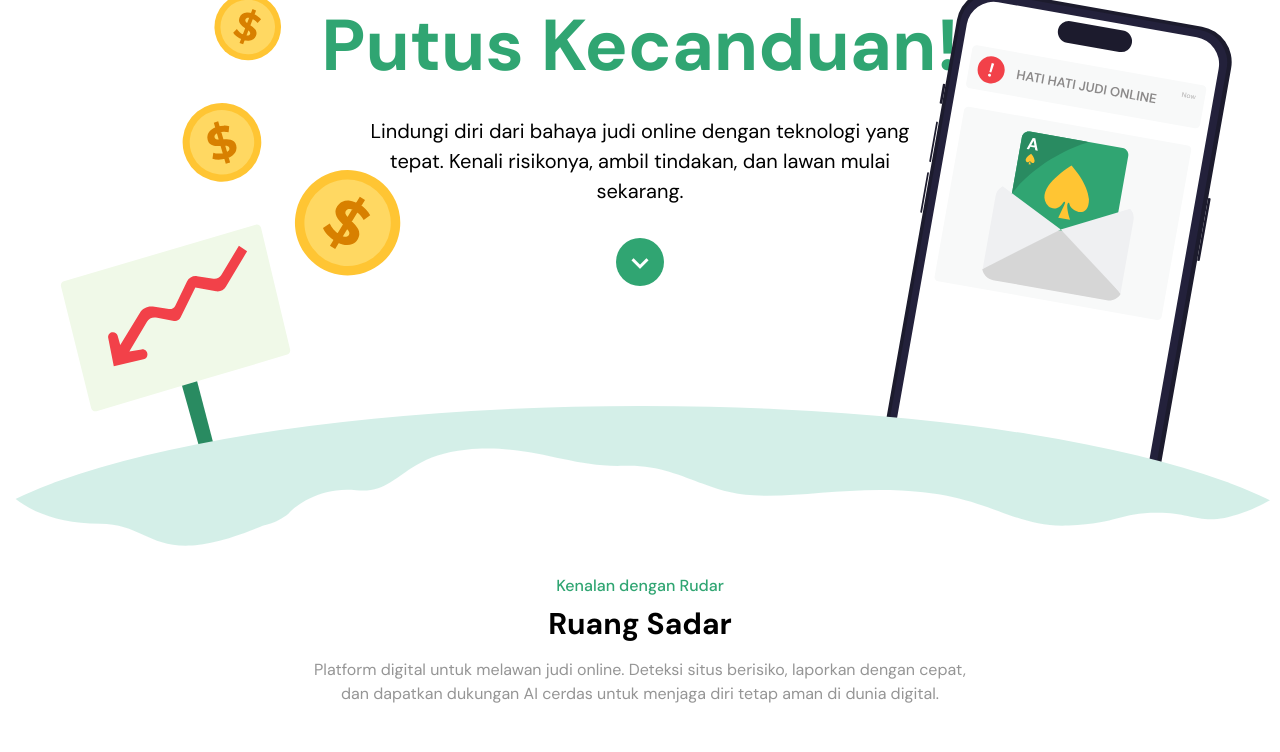
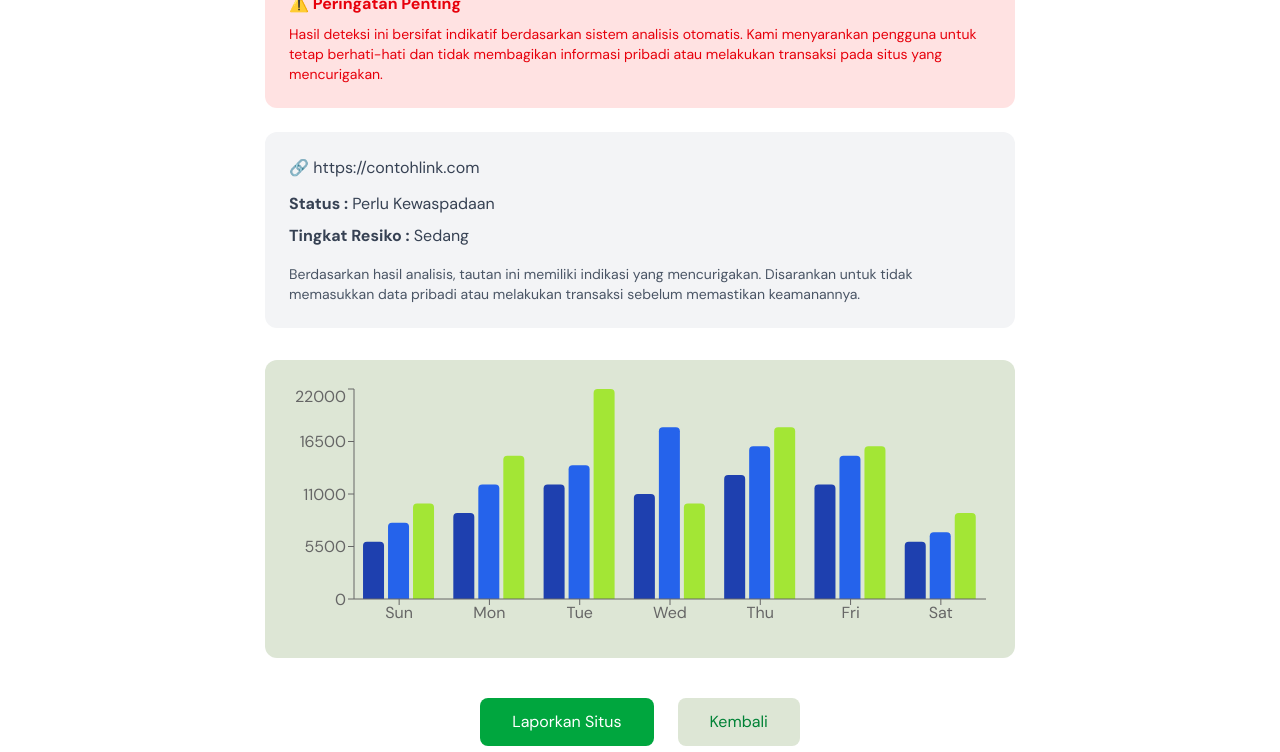
Before and after one commit to nnadra/rudar-web, a React (Vite) app: page /hasil in a window 1280 px wide. Shown: the part 280-1032 px from the top of the page. Built offline with nearby package versions, Linux system fonts and the light colour scheme; grey boxes are pictures that could not be loaded.

Commit message:
detail-situs

```diff
--- a/package.json
+++ b/package.json
@@ -20,6 +20,7 @@
     "react": "^19.2.0",
     "react-dom": "^19.2.0",
     "react-router-dom": "^7.13.1",
+    "recharts": "^3.8.0",
     "tailwindcss": "^4.2.1"
   },
   "devDependencies": {
--- a/src/App.jsx
+++ b/src/App.jsx
@@ -7,6 +7,8 @@ import Pelaporan from "./pages/Features/pelaporan.jsx";
 import Artikel from "./pages/LandingPage/berita.jsx";
 import Kontak from "./pages/LandingPage/kontak.jsx";
 import Footer from "./components/Footer.jsx";
+import Situs from "./pages/Features/situs.jsx";
+import Hasil from "./pages/Features/result-situs.jsx";
 
 function App() {
   return (
@@ -20,6 +22,8 @@ function App() {
         <Route path="/pelaporan" element={<Pelaporan />} />
         <Route path="/artikel" element={<Artikel />} />
         <Route path="/kontak" element={<Kontak />} />
+        <Route path="/detail-deteksi" element={<Situs />} />
+        <Route path="/hasil" element={<Hasil />} />
       </Routes>
 
       <Footer/>
--- a/src/components/Navbar.jsx
+++ b/src/components/Navbar.jsx
@@ -14,7 +14,11 @@ const Navbar = () => {
       <div className="bg-[#F0F9E8] rounded-[30px] px-6 py-3">
         <ul className="flex gap-6 font-medium text-[#12462F]">
           <li className="cursor-pointer hover:text-[#30A572]">Tentang Kami</li>
-          <li className="cursor-pointer hover:text-[#30A572]">Deteksi Situs</li>
+             <li>
+            <Link to="/detail-deteksi" className="hover:text-[#30A572]">
+              Deteksi Situs
+            </Link>
+          </li>
           <li>
             <Link to="/pelaporan" className="hover:text-[#30A572]">
               Pelaporan
--- a/src/pages/Features/pelaporan.jsx
+++ b/src/pages/Features/pelaporan.jsx
@@ -30,7 +30,7 @@ export default function Pelaporan() {
   };
 
   return (
-    <div className="w-full min-h-screen bg-[#F5F5F5] flex items-center justify-center px-6">
+    <div className="w-full min-h-screen flex items-center justify-center px-6">
 
       <div className="w-full max-w-3xl">
 
--- /dev/null
+++ b/src/pages/Features/result-situs.jsx
@@ -0,0 +1,101 @@
+import { useLocation, useNavigate } from "react-router-dom";
+import {
+  BarChart,
+  Bar,
+  XAxis,
+  YAxis,
+  Tooltip,
+  ResponsiveContainer
+} from "recharts";
+
+export default function Hasil() {
+  const location = useLocation();
+  const navigate = useNavigate();
+
+  const url = location.state?.url || "https://contohlink.com";
+
+  const data = [
+    { name: "Sun", reach: 10000, activity: 8000, engaged: 6000 },
+    { name: "Mon", reach: 15000, activity: 12000, engaged: 9000 },
+    { name: "Tue", reach: 22000, activity: 14000, engaged: 12000 },
+    { name: "Wed", reach: 10000, activity: 18000, engaged: 11000 },
+    { name: "Thu", reach: 18000, activity: 16000, engaged: 13000 },
+    { name: "Fri", reach: 16000, activity: 15000, engaged: 12000 },
+    { name: "Sat", reach: 9000, activity: 7000, engaged: 6000 }
+  ];
+
+  return (
+    <div className="min-h-screen flex flex-col items-center py-16">
+
+      <h1 className="text-4xl font-bold mb-10">
+        Hasil Deteksi Situs
+      </h1>
+
+      {/* Warning */}
+      <div className="bg-red-100 text-red-600 p-6 rounded-xl w-187.5 mb-6">
+        <h3 className="font-bold mb-2">⚠️ Peringatan Penting</h3>
+        <p className="text-sm">
+          Hasil deteksi ini bersifat indikatif berdasarkan sistem analisis otomatis.
+          Kami menyarankan pengguna untuk tetap berhati-hati dan tidak membagikan
+          informasi pribadi atau melakukan transaksi pada situs yang mencurigakan.
+        </p>
+      </div>
+
+      {/* Info Situs */}
+      <div className="bg-gray-100 p-6 rounded-xl w-187.5 mb-8 text-gray-700">
+
+        <p className="mb-3">🔗 {url}</p>
+
+        <p className="mb-2">
+          <strong>Status :</strong> Perlu Kewaspadaan
+        </p>
+
+        <p className="mb-4">
+          <strong>Tingkat Resiko :</strong> Sedang
+        </p>
+
+        <p className="text-sm text-gray-600">
+          Berdasarkan hasil analisis, tautan ini memiliki indikasi yang mencurigakan.
+          Disarankan untuk tidak memasukkan data pribadi atau melakukan transaksi
+          sebelum memastikan keamanannya.
+        </p>
+
+      </div>
+
+      {/* Diagram */}
+      <div className="bg-[#DDE6D5] p-6 rounded-xl w-187.5 mb-10">
+
+        <ResponsiveContainer width="100%" height={250}>
+          <BarChart data={data}>
+            <XAxis dataKey="name" />
+            <YAxis />
+            <Tooltip />
+
+            <Bar dataKey="engaged" fill="#1E40AF" radius={[4,4,0,0]} />
+            <Bar dataKey="activity" fill="#2563EB" radius={[4,4,0,0]} />
+            <Bar dataKey="reach" fill="#A3E635" radius={[4,4,0,0]} />
+
+          </BarChart>
+        </ResponsiveContainer>
+
+      </div>
+
+      {/* Button */}
+      <div className="flex gap-6">
+
+        <button className="bg-green-600 text-white px-8 py-3 rounded-lg">
+          Laporkan Situs
+        </button>
+
+        <button
+          onClick={() => navigate("/")}
+          className="bg-[#DDE6D5] text-green-700 px-8 py-3 rounded-lg"
+        >
+          Kembali
+        </button>
+
+      </div>
+
+    </div>
+  );
+}
--- /dev/null
+++ b/src/pages/Features/situs.jsx
@@ -0,0 +1,42 @@
+import { useState } from "react";
+import { useNavigate } from "react-router-dom";
+
+export default function Deteksi() {
+  const [link, setLink] = useState("");
+  const navigate = useNavigate();
+
+  const periksa = () => {
+    if (!link) return;
+
+    navigate("/hasil", {
+      state: { url: link }
+    });
+  };
+
+  return (
+    <div className="text-center mt-20 py-16">
+
+      <h1 className="text-4xl font-bold mb-10">
+        Deteksi Situs !
+      </h1>
+
+      <input
+        type="text"
+        placeholder="Masukkan link yang ingin diperiksa..."
+        className="w-150 p-4 rounded-full shadow"
+        value={link}
+        onChange={(e) => setLink(e.target.value)}
+      />
+
+      <br />
+
+      <button
+        onClick={periksa}
+        className="mt-10 bg-yellow-400 px-8 py-3 rounded-xl text-white font-semibold"
+      >
+        Periksa Tautan
+      </button>
+
+    </div>
+  );
+}
--- a/src/pages/LandingPage/about.jsx
+++ b/src/pages/LandingPage/about.jsx
@@ -1,6 +1,6 @@
 import aboutkanan from "../../assets/home/about-kanan.svg";
 import aboutkiri from "../../assets/home/about-kiri.svg";
-import { motion } from "framer-motion"; // import framer-motion
+import { motion } from "framer-motion";
 
 export default function About() {
   return (
```
Also changed, not shown: 1 other file (tests, documents, lock files or other folders).
